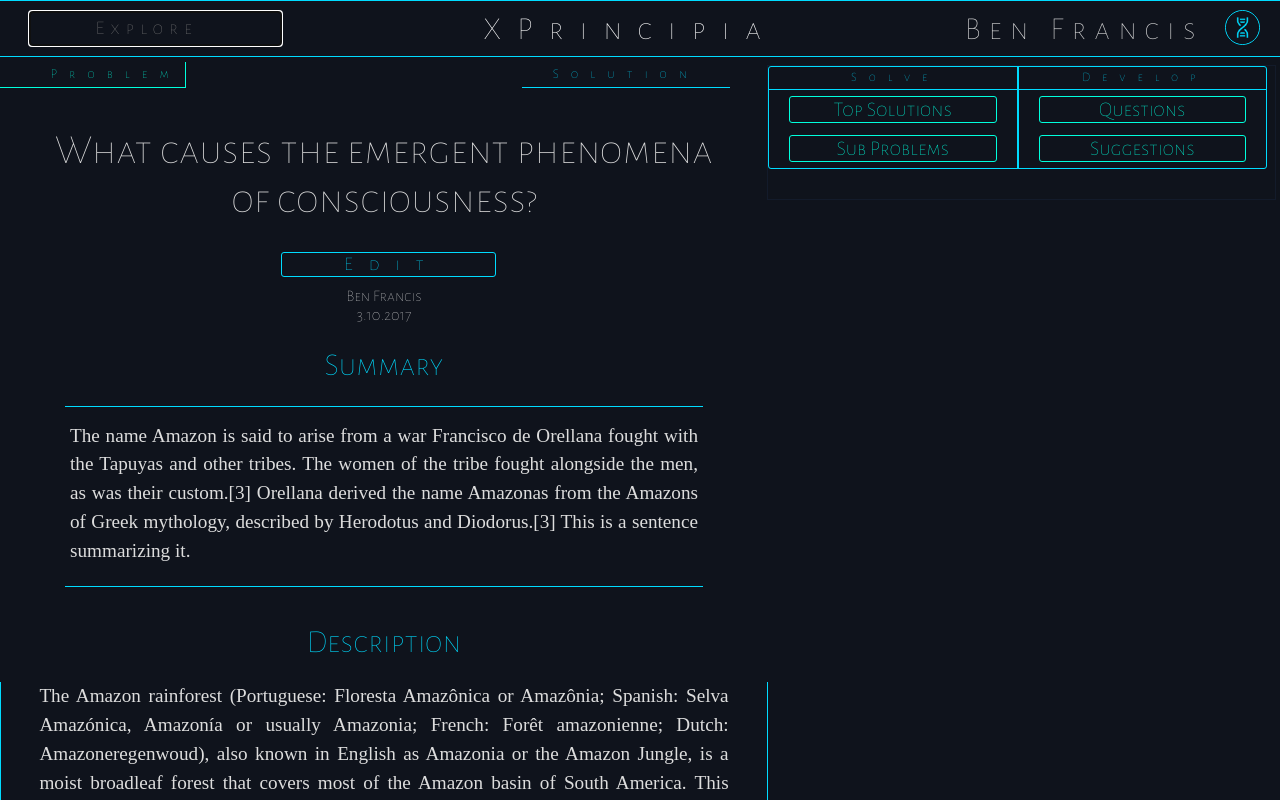
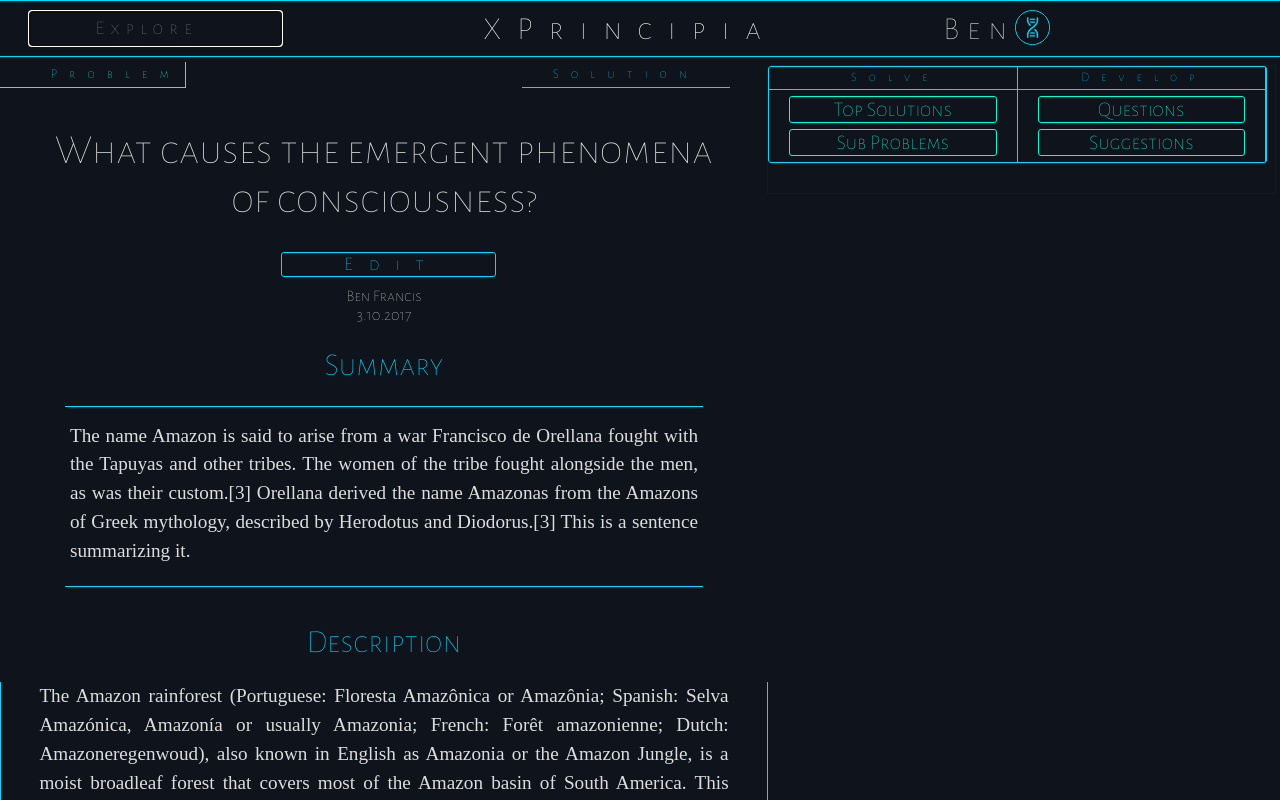
Before and after one commit to ShayanJa/xPrincipia_frontend, a React (Create React App) app: page /usersolution in a window 1280 px wide. Shown: the top 800 px of the page. Built offline with nearby package versions, Linux system fonts and the light colour scheme.

Commit message:
commiting before updating to newest branch

```diff
--- a/src/assets/App.css
+++ b/src/assets/App.css
@@ -557,20 +557,24 @@
       display: flex;
       flex-direction: row;
       padding-right: 20px;
+      text-align: right;
+      float: right;
     }
     #avatarImage {
+      display: inline-block;
       border: 1px solid #00dcff;
     	border-radius: 50%;
       display: block;
       margin: 0 auto;
       vertical-align: middle;
+      float: right;
     }
     #avatarFullName {
       display: inline-block;
       margin: 0 auto;
       font-size: 200%;
       color: #dddddd;
-      float: right;
+      float: left;
       letter-spacing: 8px;
     }
 
@@ -815,11 +819,8 @@
     	width: 100%;
     	padding-bottom: 3px;
     }
-    #developMenu {
-    	border-width: 0px 0px 0px 1px;
-    }
     #solveTitle, #developTitle {
-    	flex: 1 1 auto;
+      flex: 1 1 auto;
     	color: #00dcff;
     	border: 1px solid #00dcff;
     	border-width: 0px 0px 1px 0px;
@@ -1390,6 +1391,7 @@
     #sidebarMenu {
     	display: inline-flex;
     	flex-direction: row;
+      align-items: stretch;
     	width: 100%;
     	border: 1px solid #00dcff;
     	border-width: 1px 1px 1px 1px;
@@ -1408,10 +1410,8 @@
     	display: flex;
     	flex-direction: column;
     	justify-content: center;
-    	width: 100%;
-    }
-    #developMenu {
-    	border-width: 0px 0px 0px 1px;
+    	width: 50%;
+          	display: block;
     }
     #solveTitle, #developTitle {
     	flex: 1 1 auto;
--- a/src/components/Header.jsx
+++ b/src/components/Header.jsx
@@ -18,9 +18,11 @@ export default class Header extends React.Component {
               <Link to="/welcome"><div>XPrincipia</div></Link>
             </div>
             <div id="avatarHeader">
-              <div id="avatarFullName">Ben Francis</div>
               <Link to="/profile">
+              <div id="avatarFullName">Ben
+
               <img src={require('../assets/dnablackinvert.png')} id="avatarImage" width="33" height="33" />
+              </div>
               </Link>
             </div>
         </div>
```
